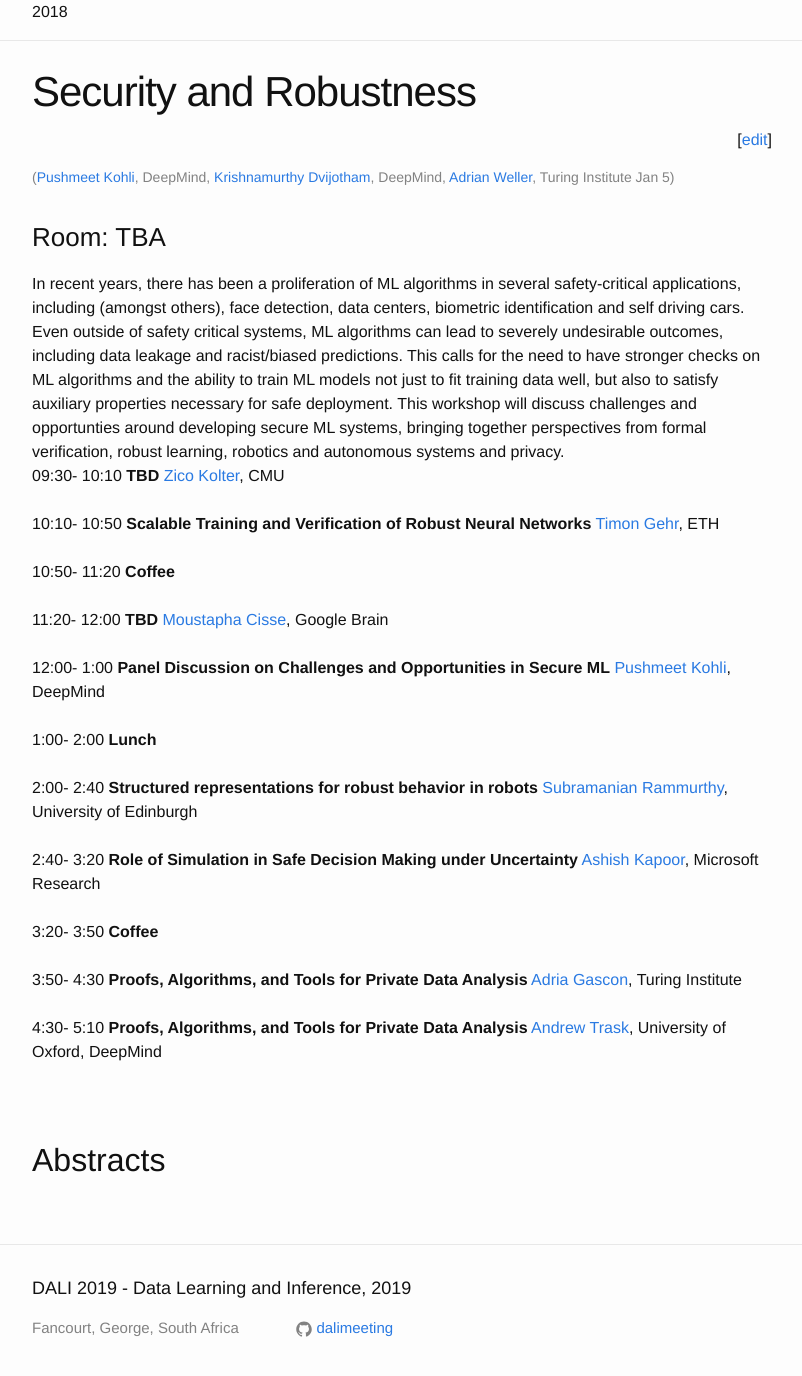
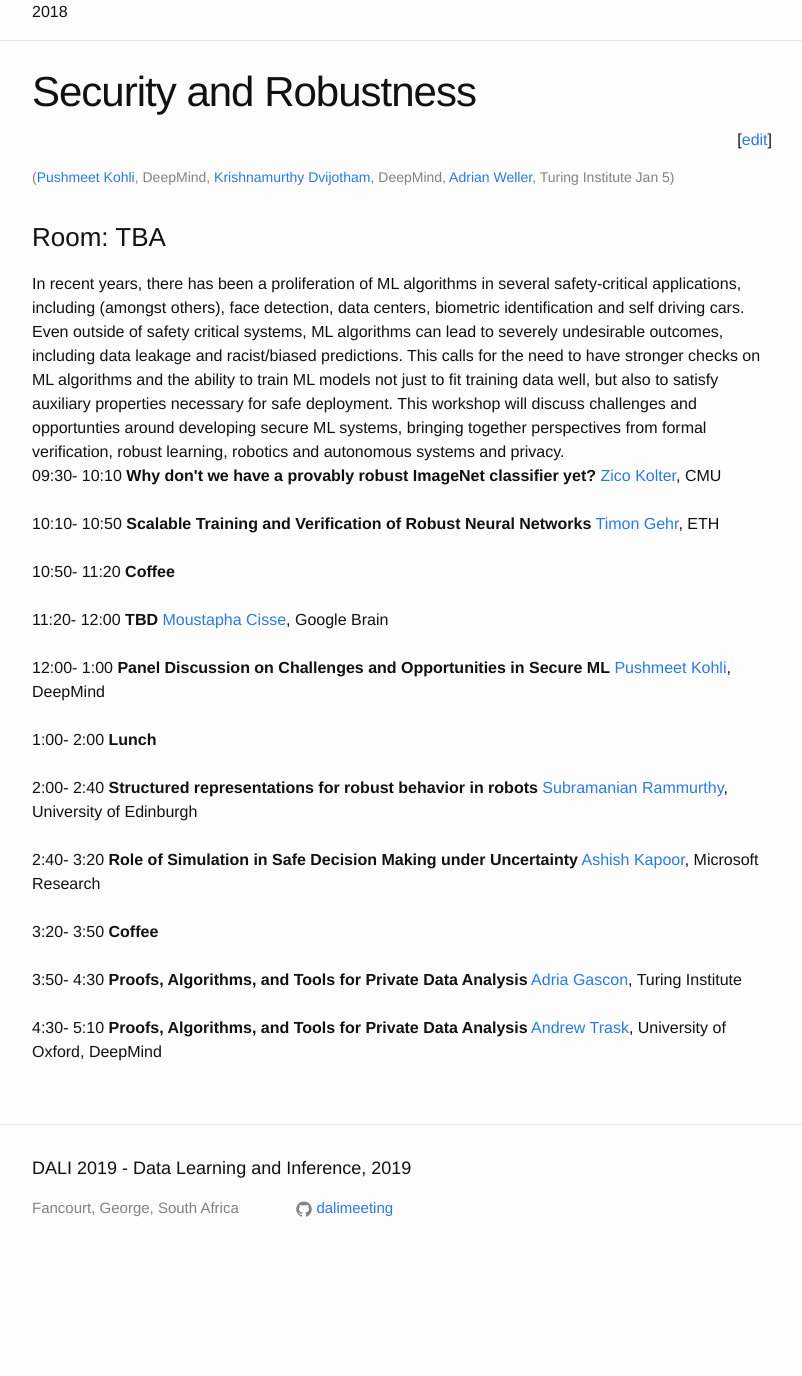
Before and after one commit to dalimeeting/dalimeeting.github.io, a Jekyll site: the page built from _posts/2019-01-05-workshop-security-and-robustness.md, in a window 1280 px wide and 1400 px high, scrolled down 423 px. Shown: the top 1376 px of the window, without its empty margins (238-1040 px from the left). Built offline with Jekyll 4.4.1, drawn with Linux system fonts in a browser that asks for light colours; after the commit the page ends 1703 px from its top, so only the background shows below that.

Commit message:
Update 2019-01-05-workshop-security-and-robustness.md

```diff
--- a/_posts/2019-01-05-workshop-security-and-robustness.md
+++ b/_posts/2019-01-05-workshop-security-and-robustness.md
@@ -20,10 +20,11 @@
   institute: Turing Institute
 
 room: "TBA"
-show_abstracts: true
+show_abstracts: false
 
 talks:
-- title: "TBD"
+### Session 1: Robustness of neural networks
+- title: "Why don't we have a provably robust ImageNet classifier yet?"
   author:
   - family: Kolter
     given: Zico
```
Also changed, not shown: other parts of _posts/2019-01-05-workshop-security-and-robustness.md (+2 -0 lines).
